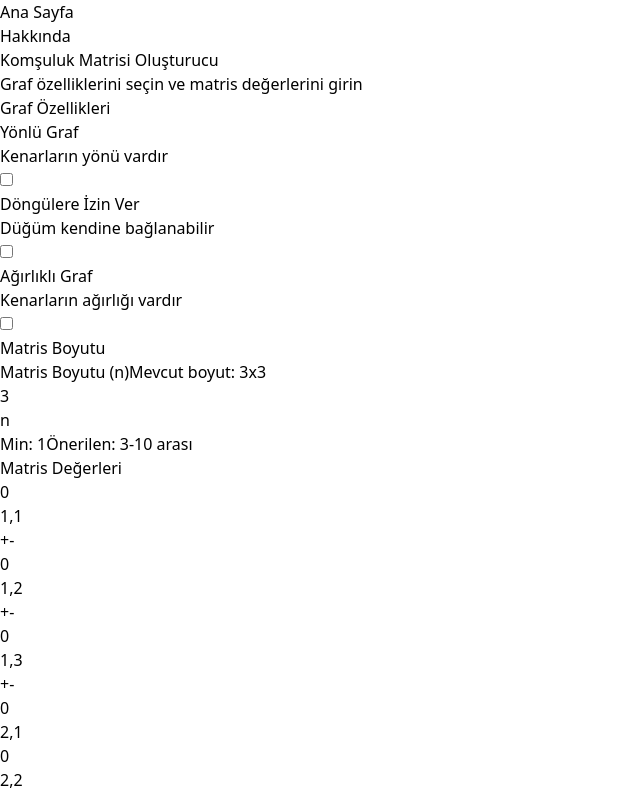
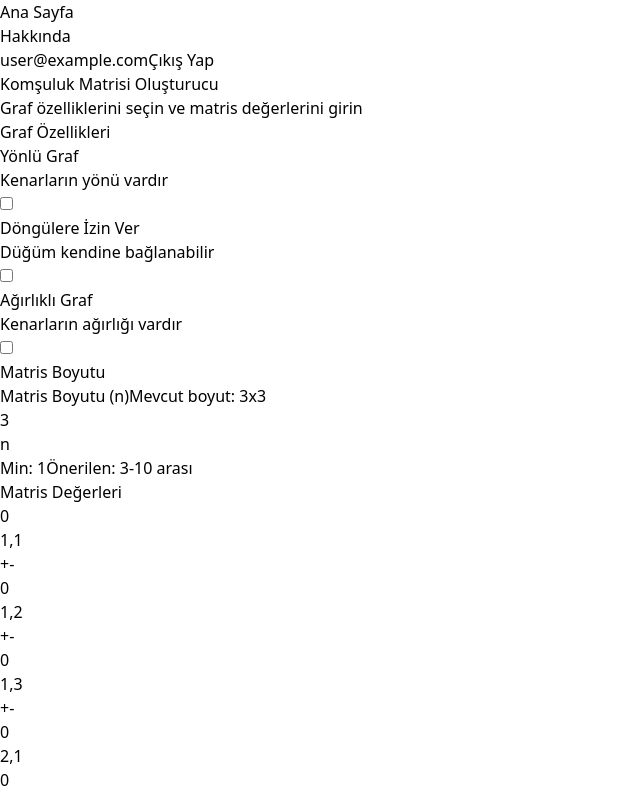
Before and after one commit to CenkMerk/graph-lab, a React (Vite) app: page / in a window 1280 px wide. Shown: the top 796 px of the page, without its empty margins (0-640 px from the left). Built offline with nearby package versions, Linux system fonts and the light colour scheme; no server answers; sample sign-in values are in the browser's storage.

Commit message:
Add Firebase authentication and routing; implement AuthContext and ProtectedRoute components

```diff
--- a/package.json
+++ b/package.json
@@ -10,6 +10,7 @@
     "preview": "vite preview"
   },
   "dependencies": {
+    "firebase": "^11.1.0",
     "react": "^18.3.1",
     "react-dom": "^18.3.1",
     "react-router-dom": "^7.1.1"
--- a/src/App.tsx
+++ b/src/App.tsx
@@ -1,13 +1,21 @@
 import { BrowserRouter, Routes, Route, Link } from 'react-router-dom'
+import { useAuth } from './contexts/AuthContext'
+import { AuthProvider } from './contexts/AuthContext'
+import { ProtectedRoute } from './components/ProtectedRoute'
+import { Login } from './pages/Login'
 import Home from './pages/Home'
 import About from './pages/About'
 
-function App() {
+function AppContent() {
+  const { user, signOut } = useAuth()
+
   return (
     <BrowserRouter>
       <div className="min-h-screen bg-gray-100">
         <nav className="bg-white shadow-md">
-          <ul className="flex gap-6 p-4 max-w-7xl mx-auto">
+          <div className="max-w-7xl mx-auto px-4">
+            <div className="flex justify-between h-16">
+              <ul className="flex items-center gap-6">
                 <li>
                   <Link to="/" className="text-gray-700 hover:text-gray-900 font-medium">
                     Ana Sayfa
@@ -19,12 +27,34 @@ function App() {
                   </Link>
                 </li>
               </ul>
+              {user && (
+                <div className="flex items-center gap-4">
+                  <span className="text-gray-700">{user.email}</span>
+                  <button
+                    onClick={signOut}
+                    className="text-sm text-red-600 hover:text-red-800"
+                  >
+                    Çıkış Yap
+                  </button>
+                </div>
+              )}
+            </div>
+          </div>
         </nav>
 
         <main className="max-w-7xl mx-auto p-4">
           <Routes>
-            <Route path="/" element={<Home />} />
-            <Route path="/about" element={<About />} />
+            <Route path="/login" element={<Login />} />
+            <Route path="/" element={
+              <ProtectedRoute>
+                <Home />
+              </ProtectedRoute>
+            } />
+            <Route path="/about" element={
+              <ProtectedRoute>
+                <About />
+              </ProtectedRoute>
+            } />
           </Routes>
         </main>
       </div>
@@ -32,4 +62,12 @@ function App() {
   )
 }
 
+function App() {
+  return (
+    <AuthProvider>
+      <AppContent />
+    </AuthProvider>
+  )
+}
+
 export default App
--- /dev/null
+++ b/src/components/ProtectedRoute.tsx
@@ -0,0 +1,22 @@
+import { Navigate } from 'react-router-dom';
+import { useAuth } from '../contexts/AuthContext';
+
+interface ProtectedRouteProps {
+  children: React.ReactNode;
+}
+
+export function ProtectedRoute({ children }: ProtectedRouteProps) {
+  const { user, loading } = useAuth();
+
+  if (loading) {
+    return <div className="min-h-screen flex items-center justify-center">
+      <div className="animate-spin rounded-full h-12 w-12 border-t-2 border-b-2 border-blue-500"></div>
+    </div>;
+  }
+
+  if (!user) {
+    return <Navigate to="/login" />;
+  }
+
+  return <>{children}</>;
+}
--- /dev/null
+++ b/src/config/firebase.ts
@@ -0,0 +1,16 @@
+import { initializeApp } from 'firebase/app';
+import { getAuth } from 'firebase/auth';
+
+const firebaseConfig = {
+  apiKey: import.meta.env.VITE_FIREBASE_API_KEY,
+  authDomain: import.meta.env.VITE_FIREBASE_AUTH_DOMAIN,
+  projectId: import.meta.env.VITE_FIREBASE_PROJECT_ID,
+  storageBucket: import.meta.env.VITE_FIREBASE_STORAGE_BUCKET,
+  messagingSenderId: import.meta.env.VITE_FIREBASE_MESSAGING_SENDER_ID,
+  appId: import.meta.env.VITE_FIREBASE_APP_ID,
+  measurementId: import.meta.env.VITE_FIREBASE_MEASUREMENT_ID
+};
+
+const app = initializeApp(firebaseConfig);
+export const auth = getAuth(app);
+//export const analytics = getAnalytics(app);
--- /dev/null
+++ b/src/contexts/AuthContext.tsx
@@ -0,0 +1,63 @@
+import { createContext, useContext, useEffect, useState } from 'react';
+import {
+  User,
+  GoogleAuthProvider,
+  signInWithPopup,
+  signOut as firebaseSignOut,
+  onAuthStateChanged
+} from 'firebase/auth';
+import { auth } from '../config/firebase';
+
+interface AuthContextType {
+  user: User | null;
+  loading: boolean;
+  signInWithGoogle: () => Promise<void>;
+  signOut: () => Promise<void>;
+}
+
+const AuthContext = createContext<AuthContextType | null>(null);
+
+export function AuthProvider({ children }: { children: React.ReactNode }) {
+  const [user, setUser] = useState<User | null>(null);
+  const [loading, setLoading] = useState(true);
+
+  useEffect(() => {
+    const unsubscribe = onAuthStateChanged(auth, (user) => {
+      setUser(user);
+      setLoading(false);
+    });
+
+    return unsubscribe;
+  }, []);
+
+  const signInWithGoogle = async () => {
+    const provider = new GoogleAuthProvider();
+    try {
+      await signInWithPopup(auth, provider);
+    } catch (error) {
+      console.error('Google sign in error:', error);
+    }
+  };
+
+  const signOut = async () => {
+    try {
+      await firebaseSignOut(auth);
+    } catch (error) {
+      console.error('Sign out error:', error);
+    }
+  };
+
+  return (
+    <AuthContext.Provider value={{ user, loading, signInWithGoogle, signOut }}>
+      {!loading && children}
+    </AuthContext.Provider>
+  );
+}
+
+export function useAuth() {
+  const context = useContext(AuthContext);
+  if (!context) {
+    throw new Error('useAuth must be used within an AuthProvider');
+  }
+  return context;
+}
--- /dev/null
+++ b/src/pages/Login.tsx
@@ -0,0 +1,28 @@
+import { useAuth } from '../contexts/AuthContext';
+import { Navigate } from 'react-router-dom';
+
+export function Login() {
+  const { user, signInWithGoogle } = useAuth();
+
+  if (user) {
+    return <Navigate to="/" />;
+  }
+
+  return (
+    <div className="min-h-screen bg-gray-50 flex items-center justify-center py-12 px-4 sm:px-6 lg:px-8">
+      <div className="max-w-md w-full space-y-8">
+        <div>
+          <h2 className="mt-6 text-center text-3xl font-extrabold text-gray-900">
+            Hesabınıza giriş yapın
+          </h2>
+        </div>
+        <button
+          onClick={signInWithGoogle}
+          className="group relative w-full flex justify-center py-2 px-4 border border-transparent text-sm font-medium rounded-md text-white bg-blue-600 hover:bg-blue-700 focus:outline-none focus:ring-2 focus:ring-offset-2 focus:ring-blue-500"
+        >
+          Google ile Giriş Yap
+        </button>
+      </div>
+    </div>
+  );
+}
```
Also changed, not shown: 2 other files (tests, documents, lock files or other folders). Lines whose indentation alone changed are shown as unchanged.
